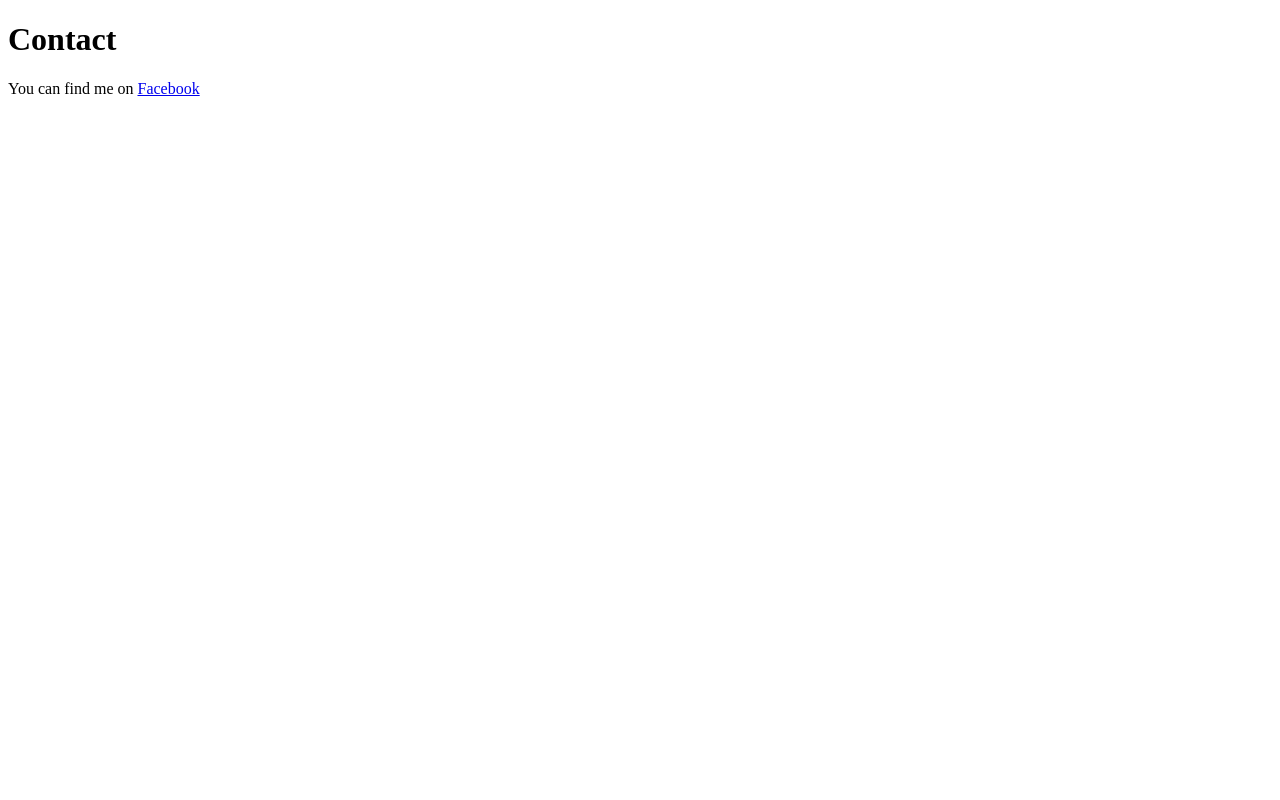
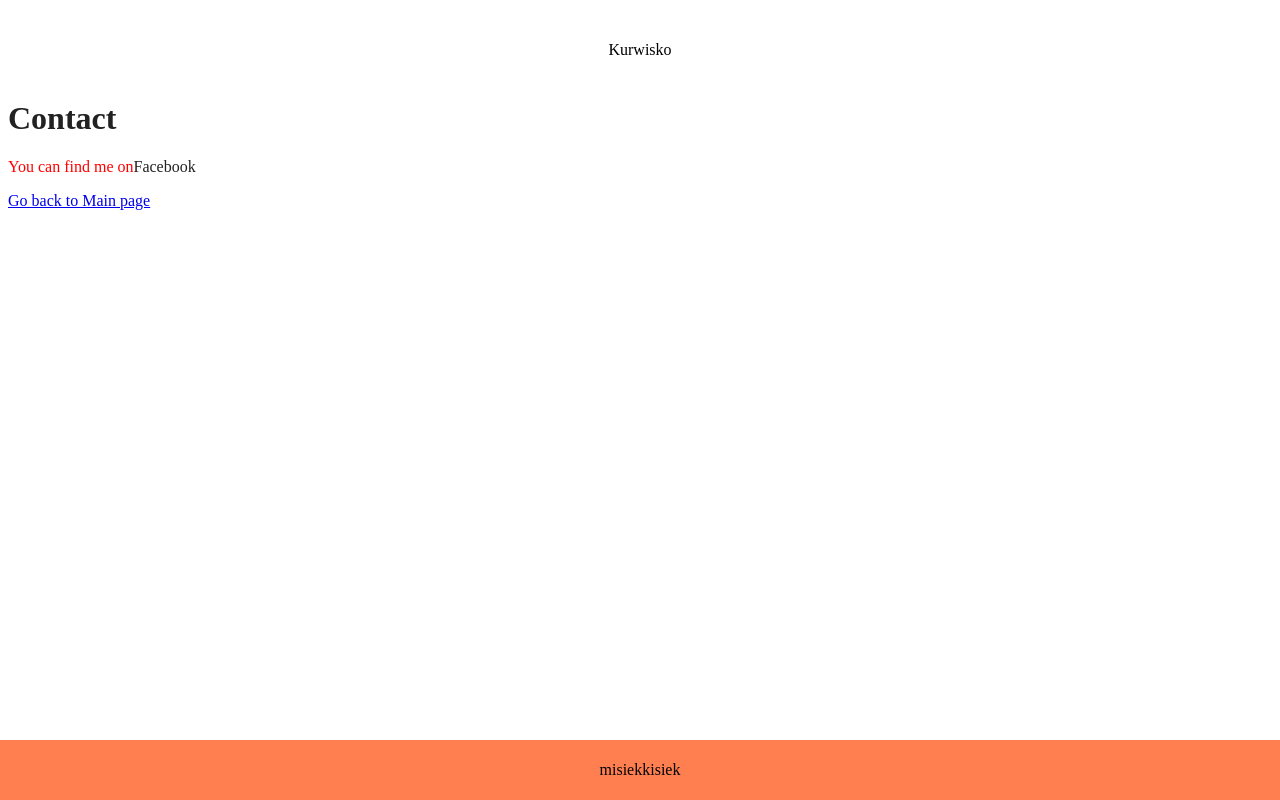
Before and after one commit to MisiekKisiek/GatsbyLearn, a Gatsby site: page /contact in a window 1280 px wide. Built offline with nearby package versions, Linux system fonts and the light colour scheme; Gatsby itself is replaced by a stand-in of ours.

Commit message:
first commit

```diff
--- a/gatsby-config.js
+++ b/gatsby-config.js
@@ -1,10 +1,17 @@
-/**
- * Configure your Gatsby site with this file.
- *
- * See: https://www.gatsbyjs.com/docs/gatsby-config/
- */
-
 module.exports = {
-  /* Your site config here */
-  plugins: [],
+  siteMetadata: {
+    title: "Kurwisko",
+    author: "misiekkisiek",
+  },
+  plugins: [
+    "gatsby-plugin-sass",
+    {
+      resolve: "gatsby-source-filesystem",
+      options: {
+        name: `posts`,
+        path: `${__dirname}/src/posts/`,
+      },
+    },
+    "gatsby-transformer-remark",
+  ],
 }
--- /dev/null
+++ b/src/components/footer.js
@@ -0,0 +1,24 @@
+import React from "react"
+import { graphql, useStaticQuery } from "gatsby"
+
+//Styles
+import footerStyles from "../styles/footer.module.scss"
+
+const Footer = () => {
+  const data = useStaticQuery(graphql`
+    {
+      site {
+        siteMetadata {
+          author
+        }
+      }
+    }
+  `)
+  return (
+    <footer className={footerStyles.footer}>
+      {data.site.siteMetadata.author}
+    </footer>
+  )
+}
+
+export default Footer
--- /dev/null
+++ b/src/components/header.js
@@ -0,0 +1,26 @@
+import React from 'react';
+import {graphql, useStaticQuery} from 'gatsby';
+
+//styles
+import headerStyles from '../styles/header.module.scss';
+
+
+const Header = () => {
+
+    const data = useStaticQuery(graphql`
+    {
+      site {
+        siteMetadata {
+          title
+        }
+      }
+    }
+  `)
+    return (
+        <>
+            <div className={headerStyles.header}>{data.site.siteMetadata.title}</div>
+        </>
+     );
+}
+
+export default Header;
--- /dev/null
+++ b/src/components/layout.js
@@ -0,0 +1,15 @@
+import React from 'react'
+
+//Components
+import Header from './header';
+import Footer from './footer';
+
+const Layout = ({children}) => {
+    return ( <>
+        <Header/>
+        {children}
+        <Footer/>
+    </> );
+}
+
+export default Layout;
--- a/src/pages/contact.js
+++ b/src/pages/contact.js
@@ -1,10 +1,27 @@
-import React from 'react'
+import React,{useEffect} from 'react';
+import {Link} from 'gatsby';
+
+//Styles
+import contactStyles from '../styles/contact.module.scss';
+
+//Layouts
+import HeaderLayout from '../components/layout';
 
 const Contact = () => {
-    return ( <>
-        <h1>Contact</h1>
-        <p>You can find me on <a href="https://facebook.com">Facebook</a></p>
-    </> );
+
+    useEffect(() => {
+        console.log('contact')
+    }, [])
+
+    return (
+    <HeaderLayout>
+        <h1 className={contactStyles.link}>Contact</h1>
+        <p className={contactStyles.paragraph}>You can find me on
+            <a href="https://facebook.com" className={contactStyles.link}>Facebook</a>
+        </p>
+        <Link to="/">Go back to Main page</Link>
+    </HeaderLayout> );
 }
 
+
 export default Contact;
--- /dev/null
+++ b/src/posts/gatsby.md
@@ -0,0 +1,12 @@
+---
+title: "dupskocipsko"
+date: "25.10.2020"
+---
+
+Kursiwsko
+
+## Topics dsa
+
+1. Gatsby
+2. GraphQl
+3. React
--- /dev/null
+++ b/src/posts/react.md
@@ -0,0 +1,4 @@
+---
+title: "React"
+date: "23.10.2020"
+---
--- /dev/null
+++ b/src/styles/contact.module.scss
@@ -0,0 +1,12 @@
+.paragraph {
+  color: red;
+}
+
+.link {
+  margin-top: 100px;
+  text-decoration: none;
+  color: #222;
+}
+.link:hover {
+  color: blue;
+}
--- /dev/null
+++ b/src/styles/footer.module.scss
@@ -0,0 +1,10 @@
+.footer {
+  position: fixed;
+  bottom: 0;
+  left: 0;
+  width: 100%;
+  height: 60px;
+  line-height: 60px;
+  text-align: center;
+  background-color: coral;
+}
--- /dev/null
+++ b/src/styles/header.module.scss
@@ -0,0 +1,9 @@
+.header {
+  position: fixed;
+  top: 0;
+  left: 0;
+  width: 100%;
+  height: 100px;
+  line-height: 100px;
+  text-align: center;
+}
--- /dev/null
+++ b/src/styles/index.module.scss
@@ -0,0 +1,3 @@
+.index {
+  margin-top: 100px;
+}
```
Also changed, not shown: package.json (+6 -1 lines), src/components/postElement.js (added, +12 -0 lines), src/pages/404.js (added, +9 -0 lines), src/pages/blog.js (added, +45 -0 lines), src/pages/index.js (+18 -3 lines), 1 other file.
